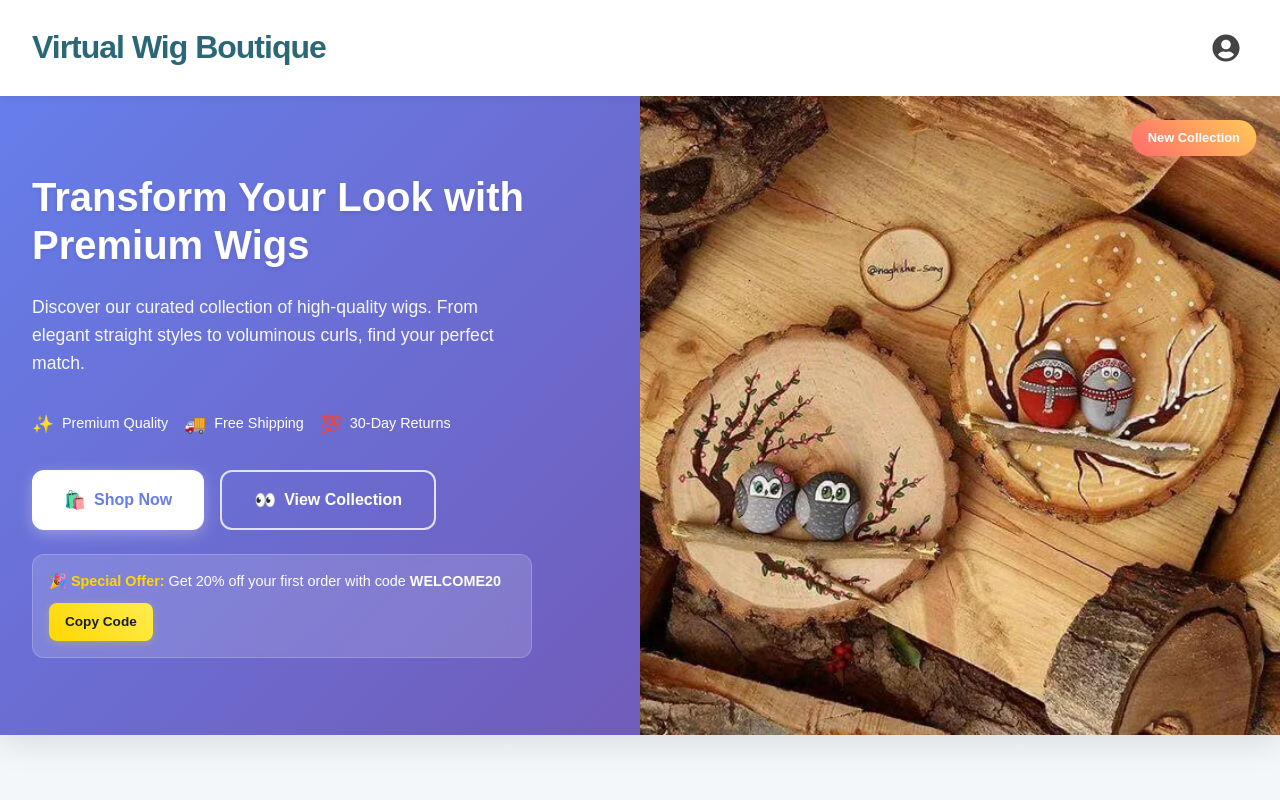
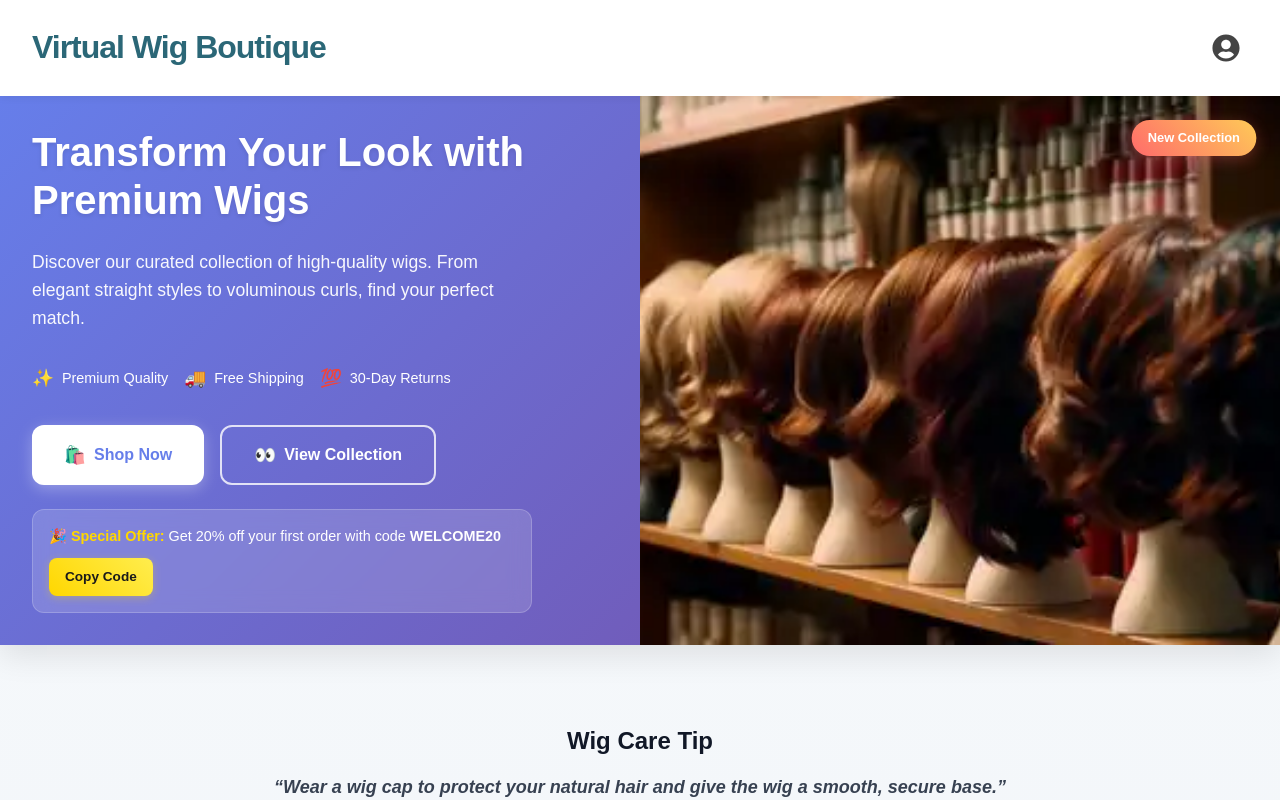
Before and after one commit to Benarivo66/Virtual-Wig-Boutique, a Next.js app: page / in a window 1280 px wide. Shown: the top 800 px of the page. Built offline with nearby package versions, Linux system fonts and the light colour scheme; no server answers; the database is empty; some icons are missing.

Commit message:
replace hero image + add care tips

```diff
--- a/package.json
+++ b/package.json
@@ -14,6 +14,7 @@
     "@types/jsonwebtoken": "^9.0.10",
     "bcrypt": "^6.0.0",
     "bcryptjs": "^3.0.2",
+    "framer-motion": "^12.23.22",
     "jsonwebtoken": "^9.0.2",
     "lucide-react": "^0.511.0",
     "next": "15.5.3",
--- /dev/null
+++ b/src/app/helper/displayWigTips.ts
@@ -0,0 +1,6 @@
+import { wigTips } from "@/app/lib/tips";
+
+export const displayWigTips = () => {
+    const tipIndex = Math.floor(Math.random() * wigTips.length);
+    return wigTips[tipIndex];
+}
--- /dev/null
+++ b/src/app/lib/tips.ts
@@ -0,0 +1,22 @@
+export const wigTips = [
+  "Keep your wig clean by washing it every 8–10 wears with wig-specific shampoo and conditioner.",
+  "Always detangle your wig before washing using a wide-tooth comb or wig brush, starting from the ends upward.",
+  "Avoid rubbing when washing your wig—swish it gently in cool water to prevent tangling.",
+  "Use a light leave-in conditioner made for wigs to keep fibers soft and reduce frizz.",
+  "Avoid heat on synthetic wigs unless they are labeled heat-resistant; heat can melt fibers.",
+  "Use a heat protectant spray and low heat setting when styling human hair wigs.",
+  "Customize your wig by trimming, layering, or tinting the lace to match your skin tone for a natural look.",
+  "Store your wig on a stand or mannequin head when not in use to maintain shape and airflow.",
+  "Protect your wig at night with a silk or satin bonnet or use a silk pillowcase to reduce friction.",
+  "Take care of your natural hair and scalp underneath the wig by keeping them clean and moisturized.",
+  "Wear a wig cap to protect your natural hair and give the wig a smooth, secure base.",
+  "Align your wig’s ear tabs evenly and position the front hairline slightly below your natural one for realism.",
+  "Secure your wig with bobby pins or wig glue in windy weather to prevent it from shifting or flying off.",
+  "Choose the right wig density — lighter for everyday wear (120–130%) and fuller for special occasions (150–180%).",
+  "Store wigs in a cool, dry place away from sunlight and heat to prevent fading and damage.",
+  "Avoid applying heavy oils to synthetic wigs as they weigh down the fibers and attract dirt.",
+  "Restyle your wig periodically using rollers, steam, or light trimming to keep it looking fresh.",
+  "Pick wigs that fit your lifestyle — shorter or synthetic styles are easier for active users.",
+  "Be confident! Confidence enhances your overall look and helps you wear your wig proudly.",
+  "Rotate between two or more wigs to extend their lifespan and keep your style versatile."
+];
--- a/src/app/page.tsx
+++ b/src/app/page.tsx
@@ -8,6 +8,7 @@ import { ProductField } from "./lib/definitions"
 import { products as placeholderProducts } from "./lib/placeholder-data"
 import { getUniqueCategories } from "./lib/utils"
 import { useProductFilters } from "./lib/hooks"
+import WigTip from "@/app/ui/displayWigTip"
 import "./page.css"
 
 export default function Home() {
@@ -196,6 +197,11 @@ export default function Home() {
           <HeroCard />
         </section>
 
+            {/* Wig Tips Section */}
+      <WigTip/>
+
+
+
         {/* Featured Products Carousel */}
         <section className="section-spacing featured">
           <div className="section-header left-aligned">
--- a/src/app/ui/CreateProductForm.tsx
+++ b/src/app/ui/CreateProductForm.tsx
@@ -106,6 +106,12 @@ export default function CreateProductForm() {
         )}
       </div>
 
+      {/* Upload Warning Note */}
+<div className="p-3 bg-yellow-50 border border-yellow-400 rounded-md text-yellow-800 text-sm">
+  ⚠️ Please upload <span className="font-semibold">either an image or a video</span> — not both.
+</div>
+
+
       {/* Image Upload */}
       <div>
         <label className="block text-sm font-medium">Image</label>
--- /dev/null
+++ b/src/app/ui/displayWigTip.tsx
@@ -0,0 +1,27 @@
+"use client"
+
+import { useEffect, useState } from "react"
+import { displayWigTips } from "@/app/helper/displayWigTips"
+
+export default function WigTip() {
+  const [tip, setTip] = useState("")
+
+  useEffect(() => {
+    setTip(displayWigTips())
+  }, [])
+
+  return (
+    <section className="section-spacing">
+  <h2 className="text-2xl font-semibold text-center mb-4">
+    Wig Care Tip
+  </h2>
+  <div className="flex justify-center">
+    <div className="relative hover:shadow-xl flex items-center justify-center text-center">
+      <p className="text-lg font-medium text-gray-700 dark:text-gray-100 leading-relaxed italic">
+        <b>{tip ? `“${tip}”` : "Loading tip..."}</b>
+      </p>
+    </div>
+  </div>
+</section>
+  )
+}
```
Also changed, not shown: public/images/hero-image.webp, src/app/helper/uploadCloud.ts (renamed from src/app/helper/uploadCloud.tsx), 1 other file (tests, documents, lock files or other folders).
